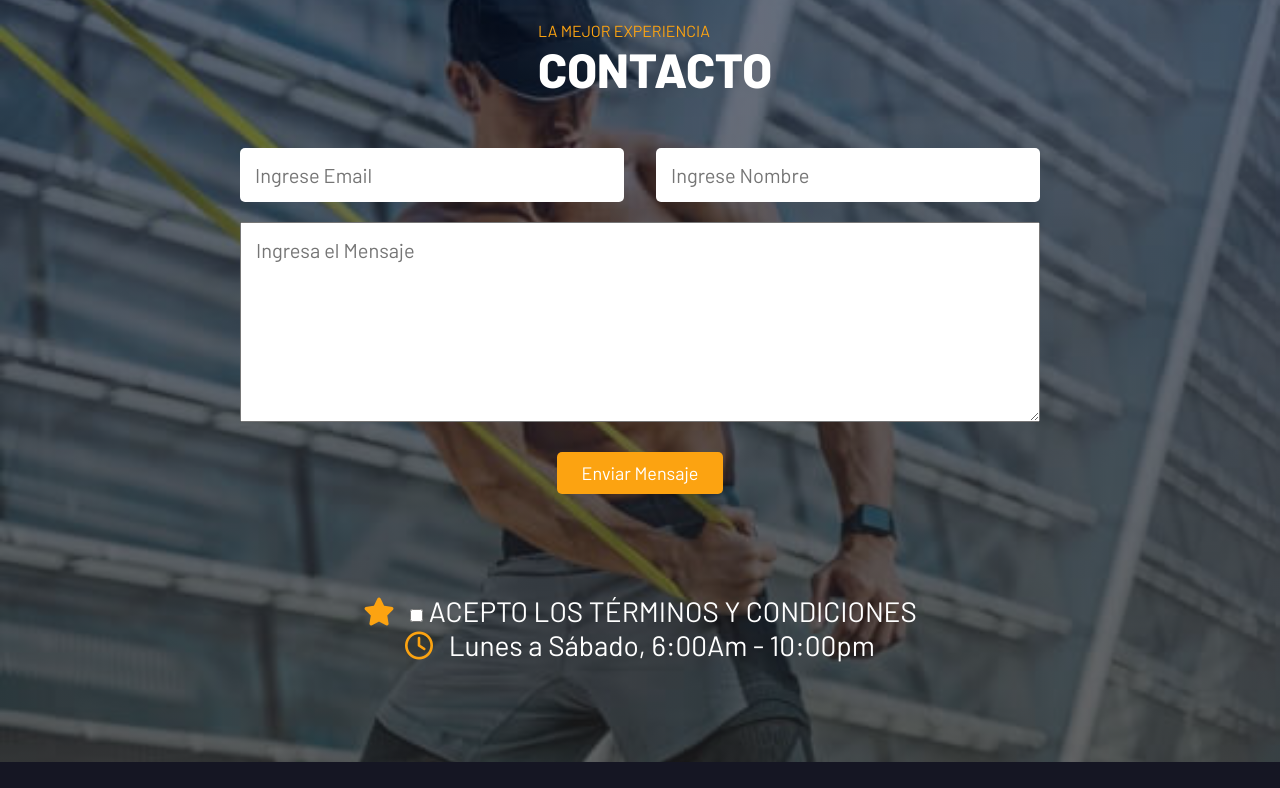
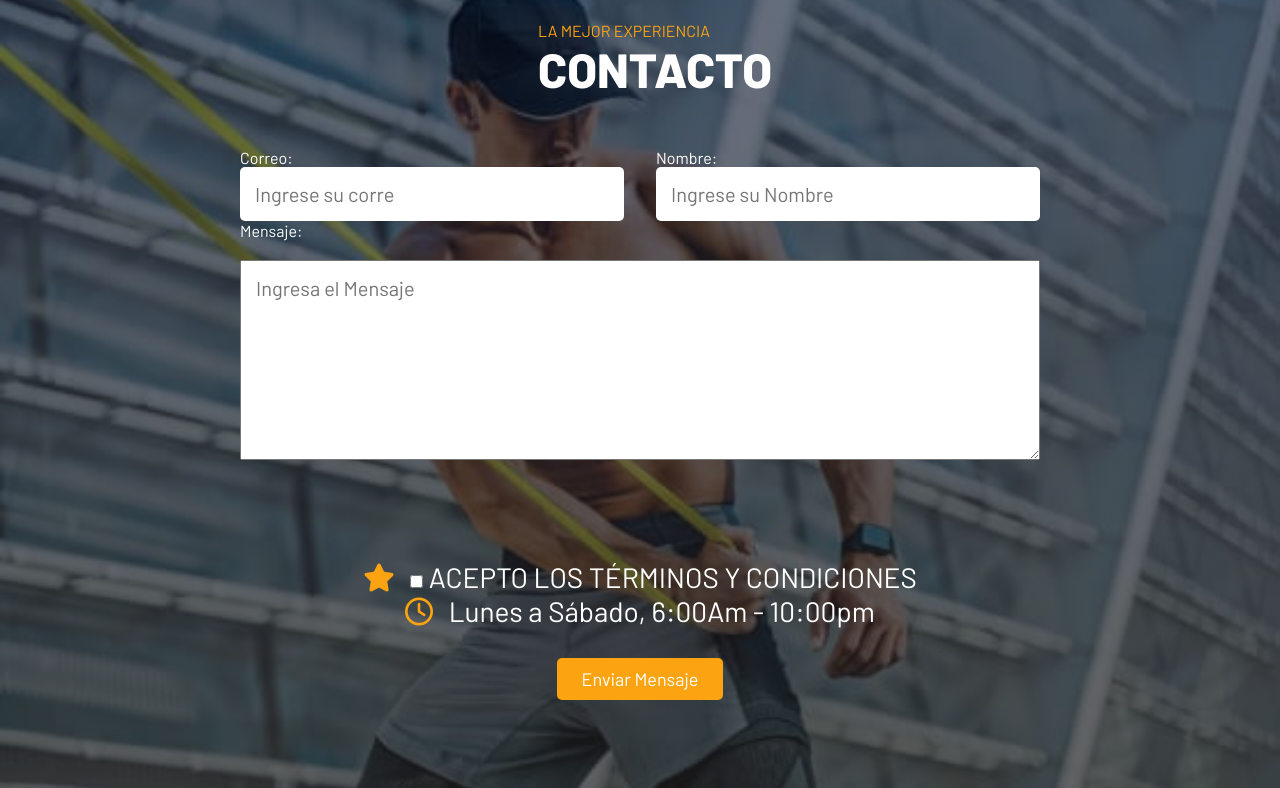
Before and after one commit to yordan-8/proyecto_Sena, a plain HTML site: page index.html in a window 1280 px wide. Shown: the part 3185-3973 px from the top of the page. Drawn offline with Linux system fonts and the light colour scheme.

Commit message:
Agregue un cambio en el formulario con el cliente

```diff
--- a/index.html
+++ b/index.html
@@ -299,6 +299,7 @@
     <section class="contacto" id="contacto">
         <div class="contenido-seccion">
             <div class="contenedor-titulo">
+                <form action="https://formspree.io/f/xanybvpa" method="post">
                 <div class="numero">
 
                 </div>
@@ -309,15 +310,18 @@
             </div>
             <div class="fila">
                 <div class="col">
-                    <input type="text" placeholder="Ingrese Email">
+                    <label for="correo">Correo:</label>
+                    <input type="email" placeholder="Ingrese su corre" id="correo" name="correo" required>
                 </div>
                 <div class="col">
-                    <input type="text" placeholder="Ingrese Nombre">
+                    <label for="Nombre">Nombre:</label>
+                    <input type="text"placeholder="Ingrese su Nombre" id="Nombre"  name="Nombre" required>
                 </div>
             </div>
             <div class="mensaje">
-                <textarea name="" id="" cols="30" rows="10" placeholder="Ingresa el Mensaje"></textarea>
-                <button>Enviar Mensaje</button>
+                <label for="mensaje">Mensaje:</label>
+                <textarea name="" id="mensaje" cols="30" rows="10" placeholder="Ingresa el Mensaje" required></textarea>
+
             </div>
             <div class="fila-datos">
                 <div class="col">
@@ -329,6 +333,7 @@
                     <i class="fa-regular fa-clock"></i>
                     Lunes a Sábado, 6:00Am - 10:00pm
                 </div>
+                <button type="submit"> Enviar Mensaje </button>
             </div>
         </div>
 
@@ -350,9 +355,11 @@
                 <a href="#">
                     <i class="fa-brands fa-youtube"></i>
                 </a>
+            </form>
             </div>
         </div>
     </footer>
     <script src="app.js"></script>
+    ></from>
 </body>
 </html>
```
